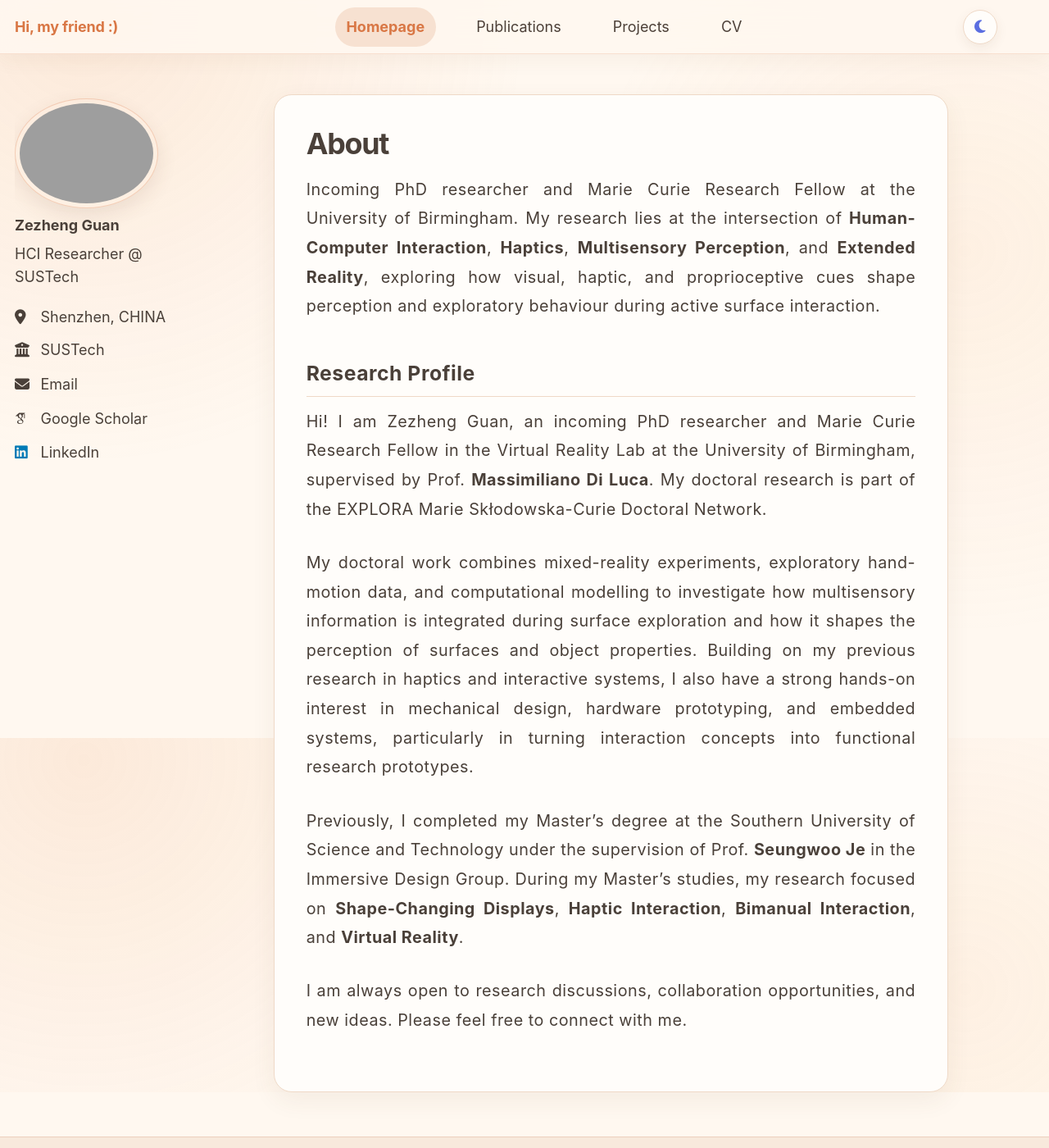
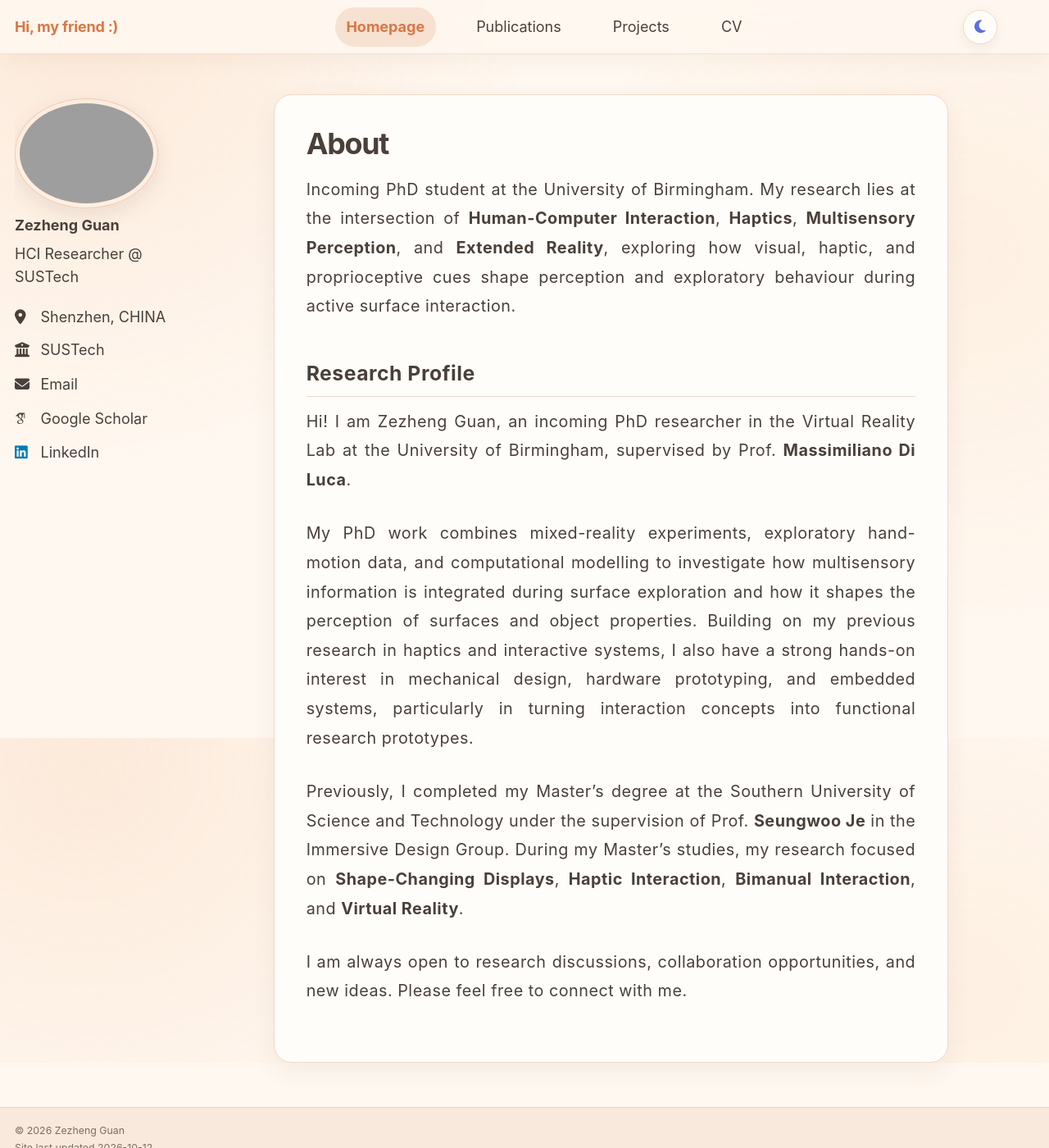
Before and after one commit to zezhengguan/zezhengguan.github.io, a Jekyll site: the page built from _pages/about.md, in a window 1280 px wide and 1400 px high. Shown: the whole window at 82% size. Built offline with Jekyll 4.4.1, drawn with Linux system fonts in a browser that asks for light colours; some web fonts are replaced; a script bundle is joined from its source files by our own code; library files that are not in the unit come from our copies.

Commit message:
New Version 10.12

```diff
--- a/_pages/about.md
+++ b/_pages/about.md
@@ -18,15 +18,22 @@ redirect_from:
 .page__content p {
   margin-bottom: 1.5em;
 }
+
+@media (max-width: 767px) {
+  .page__content {
+    letter-spacing: normal;
+    text-align: left;
+  }
+}
 </style>
 
-Incoming PhD researcher and Marie Curie Research Fellow at the <a class="about-profile-link" href="https://www.birmingham.ac.uk/">University of Birmingham</a>. My research lies at the intersection of **Human-Computer Interaction**, **Haptics**, **Multisensory Perception**, and **Extended Reality**, exploring how visual, haptic, and proprioceptive cues shape perception and exploratory behaviour during active surface interaction.
+Incoming PhD student at the <a class="about-profile-link" href="https://www.birmingham.ac.uk/">University of Birmingham</a>. My research lies at the intersection of **Human-Computer Interaction**, **Haptics**, **Multisensory Perception**, and **Extended Reality**, exploring how visual, haptic, and proprioceptive cues shape perception and exploratory behaviour during active surface interaction.
 
 ## Research Profile
 
-Hi! I am Zezheng Guan, an incoming PhD researcher and Marie Curie Research Fellow in the <a class="about-profile-link" href="https://virtualrealitylab.netlify.app/">Virtual Reality Lab</a> at the <a class="about-profile-link" href="https://www.birmingham.ac.uk/">University of Birmingham</a>, supervised by Prof. <a class="about-profile-link" href="https://massimilianodiluca.info/"><strong>Massimiliano Di Luca</strong></a>. My doctoral research is part of the EXPLORA Marie Skłodowska-Curie Doctoral Network.
+Hi! I am Zezheng Guan, an incoming PhD researcher in the <a class="about-profile-link" href="https://virtualrealitylab.netlify.app/">Virtual Reality Lab</a> at the <a class="about-profile-link" href="https://www.birmingham.ac.uk/">University of Birmingham</a>, supervised by Prof. <a class="about-profile-link" href="https://massimilianodiluca.info/"><strong>Massimiliano Di Luca</strong></a>.
 
-My doctoral work combines mixed-reality experiments, exploratory hand-motion data, and computational modelling to investigate how multisensory information is integrated during surface exploration and how it shapes the perception of surfaces and object properties. Building on my previous research in haptics and interactive systems, I also have a strong hands-on interest in mechanical design, hardware prototyping, and embedded systems, particularly in turning interaction concepts into functional research prototypes.
+My PhD work combines mixed-reality experiments, exploratory hand-motion data, and computational modelling to investigate how multisensory information is integrated during surface exploration and how it shapes the perception of surfaces and object properties. Building on my previous research in haptics and interactive systems, I also have a strong hands-on interest in mechanical design, hardware prototyping, and embedded systems, particularly in turning interaction concepts into functional research prototypes.
 
 Previously, I completed my Master's degree at the <a class="about-profile-link" href="https://www.sustech.edu.cn/">Southern University of Science and Technology</a> under the supervision of Prof. <a class="about-profile-link" href="https://immersivedesignresearch.com/seungwoo"><strong>Seungwoo Je</strong></a> in the <a class="about-profile-link" href="https://immersivedesignresearch.com/">Immersive Design Group</a>. During my Master's studies, my research focused on **Shape-Changing Displays**, **Haptic Interaction**, **Bimanual Interaction**, and **Virtual Reality**.
 
```
